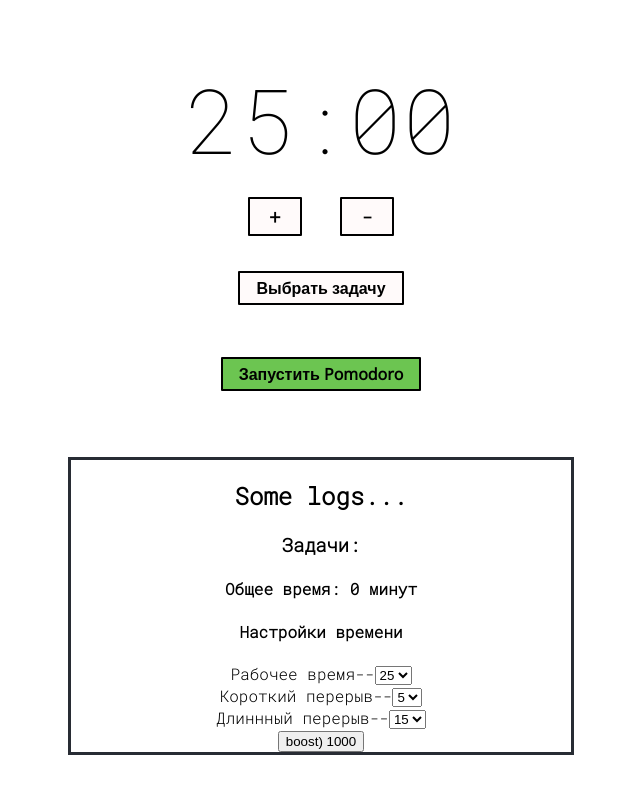
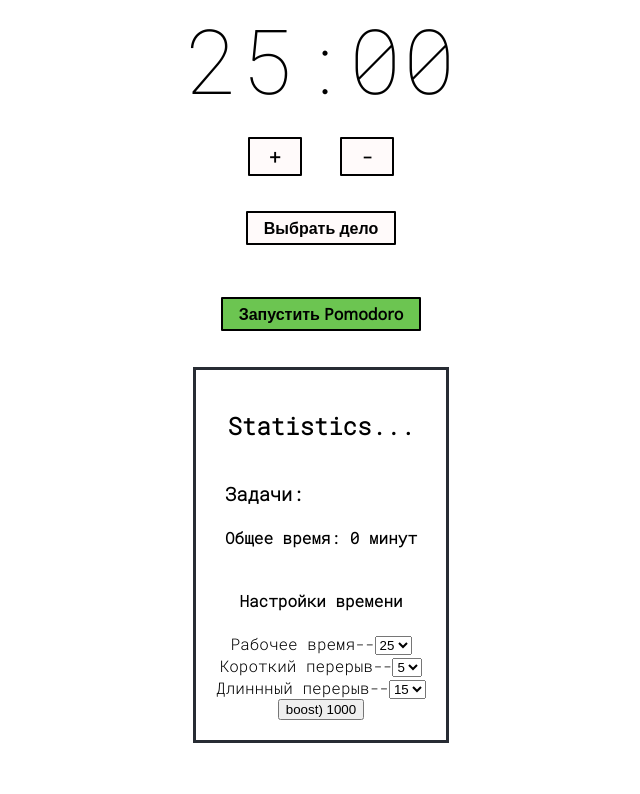
Before and after one commit to zmdemon/pomodoro, a React (Create React App) app: page / in a window 1280 px wide. Shown: the top 794 px of the page, without its empty margins (319-959 px from the left). Built offline with nearby package versions, Linux system fonts and the light colour scheme.

Commit message:
refactored, task choosing fixed

```diff
--- a/src/App.css
+++ b/src/App.css
@@ -5,17 +5,23 @@ ul, li {
 
 
 .App {
-    text-align: center;
+    /*text-align: center;*/
+    display: flex;
+    flex-direction: column;
+    align-items: center;
     position: relative;
     /*font-family: 'Open Sans', sans-serif;*/
     font-family: 'Roboto Mono', monospace;
+    /*background: black;*/
+    /*color:white;*/
+    /*overflow: hidden;*/
 
 
 }
 h1 {
     font-weight: 100;
     font-size: 90px;
-    margin-bottom:0 ;
+    margin:0 ;
 }
 
 .App-logo {
@@ -24,9 +30,13 @@ h1 {
 }
 
 .technical-div {
+    display: flex;
+    flex-direction: column;
+    align-items: center;
     border: #282c34 solid 3px;
-    width: 500px;
-    margin: 50px auto;
+    width: max-content;
+    padding: 20px;
+
 }
 
 .launch-buttons {
--- a/src/App.tsx
+++ b/src/App.tsx
@@ -175,6 +175,19 @@ function App() {
 
     function handleTaskDeleteClick(id: string) {
         setTasks(tasks.filter((task) => task.id !== id));
+        if (currentTaskId===id) {
+            setCurrentTaskId("")
+        }
+    }
+
+    function handleTaskFormClose() {
+        setTaskFormVisible(a => !a)
+        if (currentTaskId==="") {
+            setCurrentTaskId(tasks[0].id)
+        }
+    }
+    function handleTaskDivClick(id: string) {
+        setCurrentTaskId(id)
     }
 
     function handleTaskDoneChange(id: string) {
@@ -186,9 +199,6 @@ function App() {
         }))
     }
 
-    function handleTaskFormClose() {
-        setTaskFormVisible(a => !a)
-    }
 
     function handleNewTaskAdd() {
         setTaskFormVisible(a => !a)
@@ -244,7 +254,7 @@ function App() {
             />
             <Technical isRest={isRest} start={start} show={true} time={time} children={
                 <>
-                    {currentTaskId && "Current task is:" + currentTaskId}
+                    {/*{currentTaskId && "Current task is:" + currentTaskId}*/}
                     <Stats tasks={tasks}
                            tasksList={<TasksList tasks={tasks} onTaskDeleteClick={handleTaskDeleteClick}
                                                  onTaskDoneChange={handleTaskDoneChange}/>}/>
--- a/src/components/Task.tsx
+++ b/src/components/Task.tsx
@@ -1,4 +1,4 @@
-import React from "react";
+import React, {MouseEventHandler} from "react";
 import type {taskType} from '../App'
 import styled from "styled-components";
 
@@ -6,11 +6,11 @@ interface TaskProps {
     tasks: taskType[]
     id: string
     checkBox: React.ReactElement
-
+    children?: JSX.Element
+    //onTaskDivClick: (arg0: string, arg1: MouseEventHandler<HTMLDivElement>) => void
 }
 
 function Task(Props: TaskProps) {
-
 
 
     //const allTasks = Props.tasks.map((task) => <option key={task.id}>{task.taskName}</option>)
@@ -19,19 +19,28 @@ function Task(Props: TaskProps) {
     })[0]
 
     const TaskName = styled.span`
-  text-decoration: ${(task.isDone)? 'line-through': 'none'};
+      text-decoration: ${(task.isDone) ? 'line-through' : 'none'};
+    `;
+    const TaskDiv = styled.div`
 
-`;
+      &:hover {
+        backdrop-filter: saturate(80%);
+
+        background-color: rgba(92, 92, 92, 0.05); // <Thing> when hovered
+      }
+    `;
+
 
     return (
-        <div>
+        <TaskDiv>
 
             <h4>{Props.checkBox} <TaskName>{task.taskName}</TaskName></h4>
             <ul>
                 <li>кол-во: {task.quantity} из {task.estimated}</li>
-                <li>время: {task.total_duration/60} мин.</li>
+                <li>время: {task.total_duration / 60} мин.</li>
             </ul>
-        </div>
+            {Props.children}
+        </TaskDiv>
     )
 }
 
--- a/src/components/TaskForm.tsx
+++ b/src/components/TaskForm.tsx
@@ -18,66 +18,6 @@ interface TaskFormProps {
 
 }
 
-// {
-//     const TaskInput = styled.input`
-//       font-size: 100px;
-//       font-family: 'Open Sans', sans-serif;
-//       outline: none;
-//       border: solid black;
-//       border-radius: 0;
-//       width: 100%;
-//       height: 150px;
-//       box-sizing: border-box;
-//     `;
-//
-//     const Cross = styled.button`
-//       background: none;
-//       align-self: flex-end;
-//       border: 0;
-//       font-size: 60px;
-//       width: 70px;
-//       height: 70px;
-//       margin-right: 150px;
-//
-//     `;
-//
-//     const Input = styled.button`
-//       background: darkgray;
-//       justify-self: start;
-//       font-size: 60px;
-//       border: solid black;
-//       width: 150px;
-//       height: 150px;
-//       margin: 15px;
-//     `;
-//
-//     const Div = styled.div`
-//       display: flex;
-//       flex-direction: column;
-//       width: 80vw;
-//       align-items: flex-end;
-//     `;
-//
-//     const DivRow = styled(Div)`
-//       flex-direction: row;
-//       align-items: center;
-//     `;
-//
-//
-//     const TaskWrapper = styled.div`
-//       z-index: 666;
-//       background-color: whitesmoke;
-//       top: 0;
-//       left: 0;
-//       position: fixed;
-//       width: 100vw;
-//       height: 100vh;
-//       display: flex;
-//       flex-direction: row;
-//       justify-content: center;
-//       align-items: center;
-//     `;
-// }
 
     const Div = styled.div`
       box-sizing: border-box;
@@ -92,22 +32,23 @@ function TaskForm(props: TaskFormProps) {
     return (
         <>
             {!props.taskFormVisible &&
-            <Button onClick={props.onNewTaskAdd}>{(props.currentTaskName) ? props.currentTaskName : "Выбрать задачу"}
+            <Button onClick={props.onNewTaskAdd}>{(props.currentTaskName) ? props.currentTaskName : "Выбрать дело"}
                 <br/> {(props.currentTask)? "Сделано: "+props.currentTask.quantity:null}</Button>}
             {props.taskFormVisible && (
                 <Div>
                     <form action="" onSubmit={props.onTaskSubmit}>
-                        <h4><label htmlFor={'taskAdd'}>Добавить задачу:</label></h4>
+                        <h4><label htmlFor={'taskAdd'}>Добавить дело:</label></h4>
 
                         <input type="text" name={'taskAdd'} onChange={props.onNameChange} value={props.taskName} placeholder={"Что делать?"}/>
                         <input type="number" onChange={props.onQuantityChange} value={props.quantity} placeholder={"Сколько делать?"}/>
                         <div>
-                            <input type="submit" name={"web"} value={"добавить"}/>
-                            <button onClick={props.onFormClose}>закрыть</button>
+                            <input type="submit" value={"добавить"}/>
+
                         </div>
 
-                        <h4><label htmlFor={'taskChoose'}>Выбрать задачу:</label></h4>
+                        <h4><label htmlFor={'taskChoose'}>Выбрать дело:</label></h4>
                         {props.taskDropdownList}
+                        <button onClick={props.onFormClose}>ОК</button>
                     </form>
                 </Div>
 
--- a/src/components/TasksList.tsx
+++ b/src/components/TasksList.tsx
@@ -6,6 +6,7 @@ interface TaskListProps {
     tasks: taskType[]
     onTaskDeleteClick: (arg0: string, arg1: React.MouseEvent<HTMLButtonElement, MouseEvent>) => void
     onTaskDoneChange: (arg0: string, arg1: React.ChangeEvent<HTMLInputElement>) => void
+    // onTaskDivClick: (arg0: string, arg1: React.MouseEvent<HTMLButtonElement, MouseEvent>) => void
 }
 
 
@@ -16,17 +17,16 @@ export default function TasksList(Props: TaskListProps) {
                 onChange={(e) => Props.onTaskDoneChange(task.id, e)}
                 checked={task.isDone}
             />
+            const deleteButton = <button
+                className="btn-delete"
+                onClick={(e) => Props.onTaskDeleteClick(task.id, e)}
+            >
+                Удалить
+            </button>
 
             return (
                 <li key={task.id}>
-                    <Task id={task.id} key={task.id} tasks={Props.tasks} checkBox={checkbox}/>
-                    <button
-                        className="btn-delete"
-                        onClick={(e) => Props.onTaskDeleteClick(task.id, e)}
-                    >
-                        Удалить
-                    </button>
-
+                    <Task id={task.id} key={task.id} tasks={Props.tasks} checkBox={checkbox} children={deleteButton}/>
                 </li>
             )
         }
--- a/src/components/Technical.tsx
+++ b/src/components/Technical.tsx
@@ -14,19 +14,16 @@ function Technical(Props: TechProps) {
     if (!Props.show) {
         return null
     }
-    const allTasks = Props.tasks?.map((task, index) => <li>{index} {task.description}</li>)
     return (
         <div className="technical-div">
-            <h2>Some logs...</h2>
+            <h2>Statistics...</h2>
             {false&&<ul>
                 <li>isRest={Props.isRest && "tru"}</li>
                 <li>start={Props.start && "tru"}</li>
                 <li>time: {Props.time} {Props.time / 60}</li>
 
             </ul>}
-            <ul>
-                {allTasks}
-            </ul>
+
             {Props.children}
         </div>
     )
```
